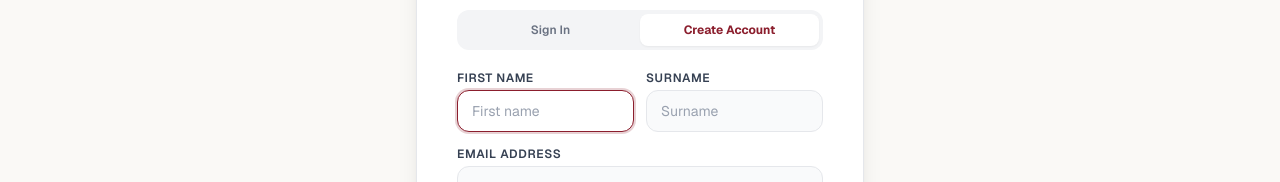
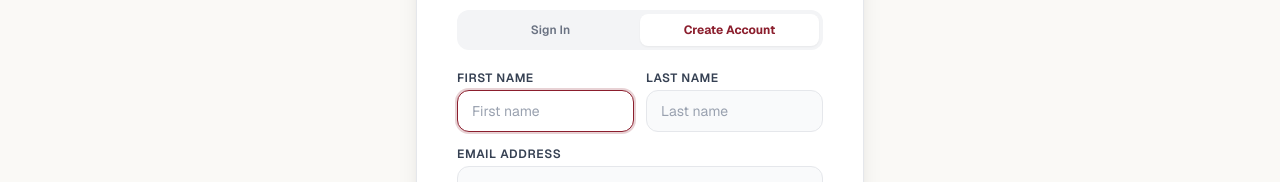
Before and after one commit to arckrishna/vl-connect, a Next.js app: page /login in a window 1280 px wide. Both pictures are taken after typing "name@example.com", "Sample123" into the empty fields and a click on the button "Create Account". Shown: the part 321-503 px from the top of the page. Built offline with nearby package versions, Linux system fonts and the light colour scheme; no server answers.

Commit message:
fix: change Surname field to Last Name in signup form

```diff
--- a/app/login/page.tsx
+++ b/app/login/page.tsx
@@ -57,7 +57,7 @@ export default function LoginPage() {
         return;
       }
       if (!cleanLastName) {
-        setMessage({ type: "error", text: "Please enter your last name (surname)." });
+        setMessage({ type: "error", text: "Please enter your last name." });
         return;
       }
 
@@ -329,13 +329,13 @@ export default function LoginPage() {
                 </div>
                 <div>
                   <label className="block text-xs font-semibold uppercase tracking-wider text-gray-700 mb-1">
-                    Surname
+                    Last Name
                   </label>
                   <input
                     type="text"
                     value={lastName}
                     onChange={(e) => setLastName(e.target.value)}
-                    placeholder="Surname"
+                    placeholder="Last name"
                     required
                     className="w-full px-3.5 py-2.5 bg-gray-50 border border-gray-200 rounded-xl text-sm focus:bg-white focus:outline-none focus:ring-2 focus:ring-[#8B1E2D]/20 focus:border-[#8B1E2D] transition placeholder:text-gray-400"
                   />
```
